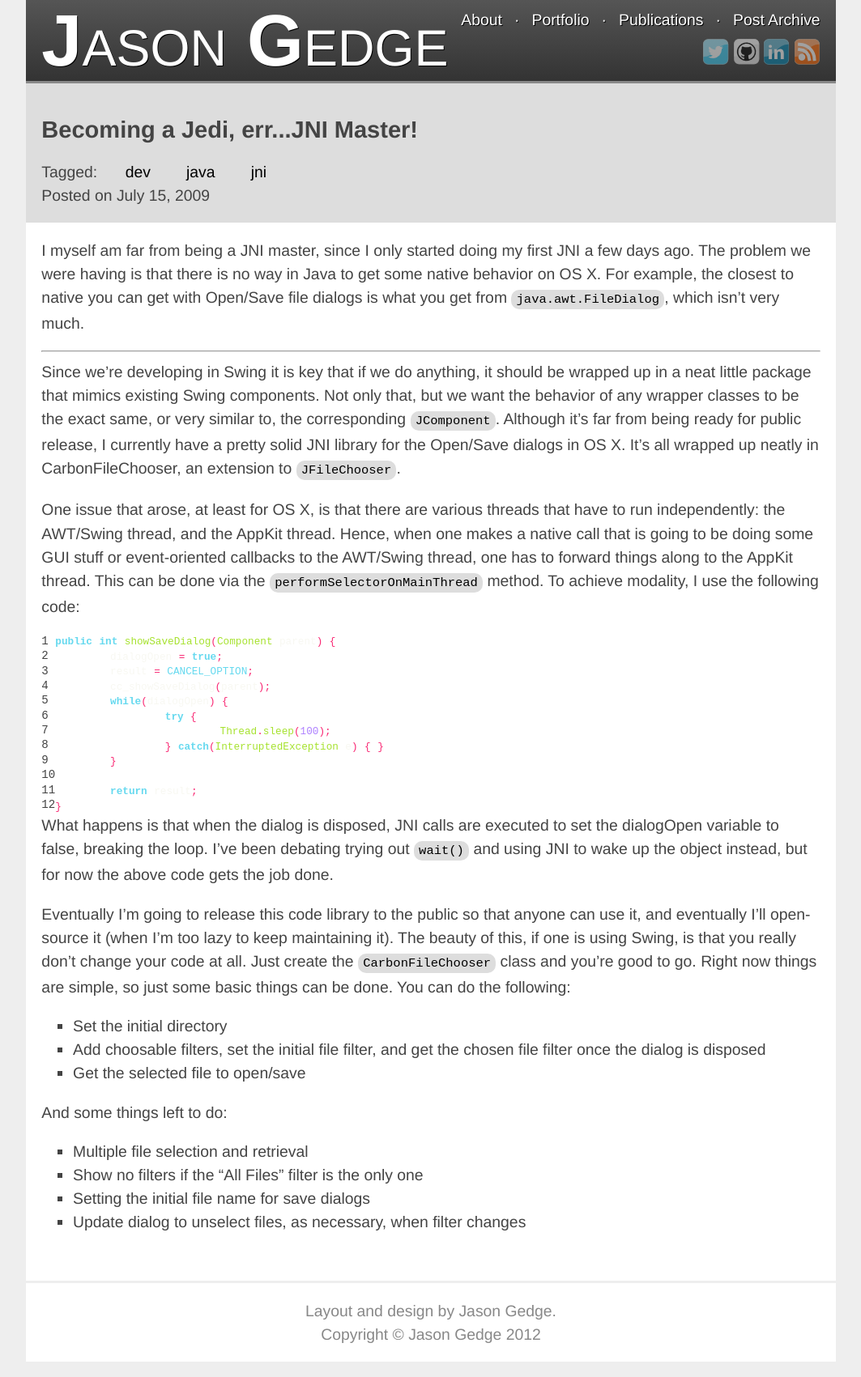
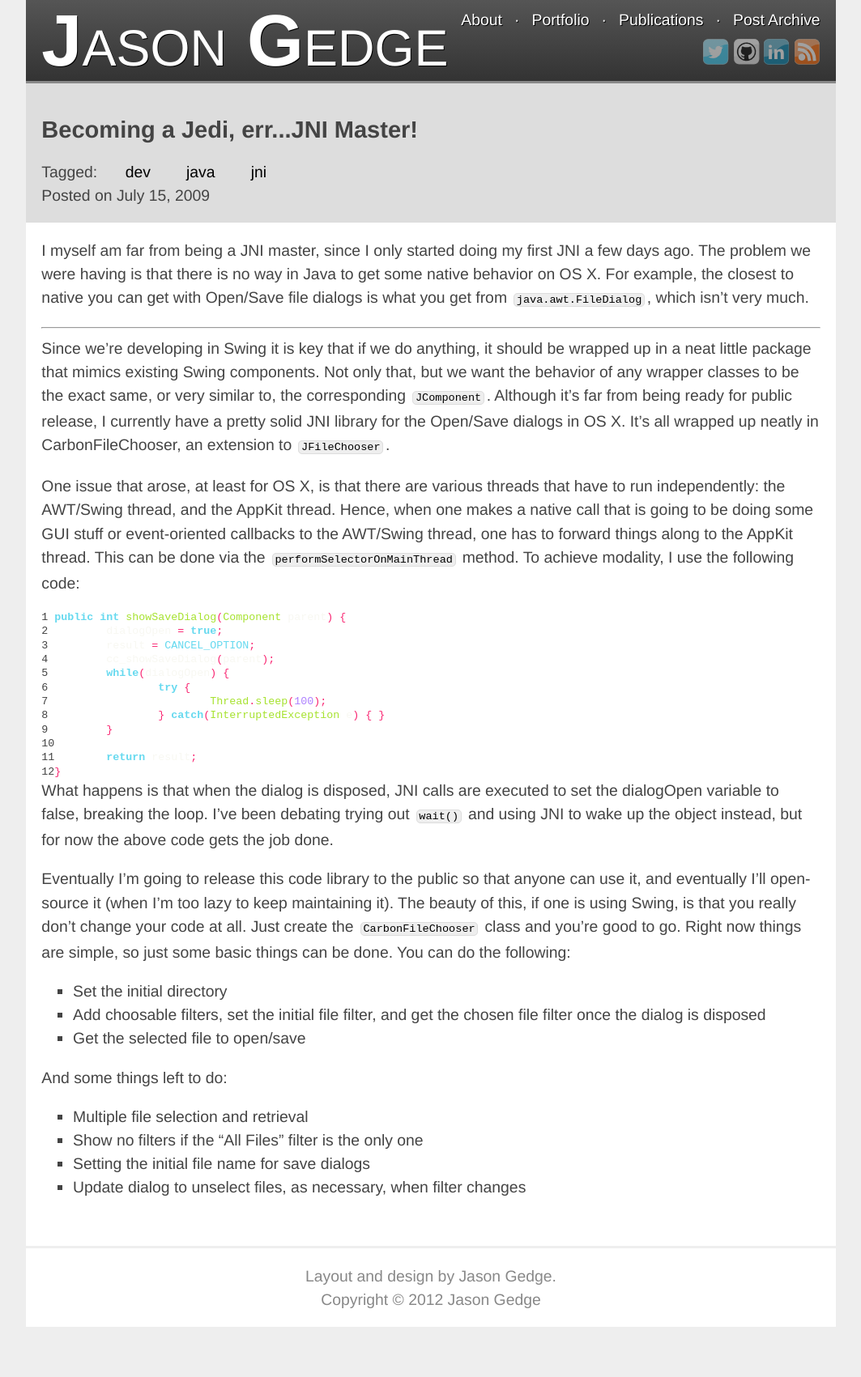
Before and after one commit to thegedge/personal-site, a Jekyll site: the page built from _posts/dev/2009/2009-07-15-becoming-a-jedi-err-jni-master.md, in a window 1280 px wide. Shown: the whole page at 81% size, without its empty margins (108-1171 px from the left). Built offline with Jekyll 4.4.1, drawn with Linux system fonts in a browser that asks for light colours; Markdown is read by kramdown in place of the engine named in the settings; after the commit the page ends 1658 px from its top, so only the background shows below that.

Commit message:
Modify CSS.
Modify Pygments CSS so that table/div-based versions of highlighted code
both look nice. Also, a fixed font-size is used for highlight blocks to
ensure consistency. The primary CSS file is modified to have slightly
nicer inline code blocks.

```diff
--- a/_layouts/default.html
+++ b/_layouts/default.html
@@ -10,10 +10,7 @@
 	<!--[if lt IE 9]>
 	<script src="http://html5shim.googlecode.com/svn/trunk/html5.js"></script>
 	<![endif]-->
-	<!--
-	<link rel="stylesheet" type="text/css" href="http://fonts.googleapis.com/css?family=Source+Sans+Pro:200,300italic,400italic,400,300,600,700,800">
-	<link rel="stylesheet" type="text/css" href="http://fonts.googleapis.com/css?family=Source+Code+Pro:200,300,400,600,700,900">
-	-->
+
 	<script src="http://use.edgefonts.net/source-sans-pro:n1,n2,n3,n4,n5,n6,n7,n8,n9.js"></script>
 	<script src="http://use.edgefonts.net/source-code-pro:n1,n2,n3,n4,n5,n6,n7,n8,n9.js"></script>
 
@@ -49,7 +46,7 @@
 		 ga.src = ('https:' == document.location.protocol ? 'https://ssl' : 'http://www') + '.google-analytics.com/ga.js';
 		 var s = document.getElementsByTagName('script')[0]; s.parentNode.insertBefore(ga, s);
 		 })();
-    </script>
+	</script>
 </head>
 <body class="{{ page.page_id }}">
 	<div class="container">
@@ -75,7 +72,7 @@
 		{{ content }}
 		<footer>
 			<p>Layout and design by Jason Gedge.</p>
-			<p>Copyright &copy; {{ site.author.name }} 2012</p>
+			<p>Copyright &copy; 2012 {{ site.author.name }}</p>
 		</footer>
 	</div>
 </body>
--- a/assets/css/style.css
+++ b/assets/css/style.css
@@ -23,12 +23,15 @@ em           { font-style: italic; }
 small        { font-size: 80%; }
 
 p > code {
-	background-color: #ddd;
-	padding: 0.2em 0.4em;
+	background-color: #eee;
+	border-radius: 5px;
+	border: 1px solid #ddd;
+	padding: 0 0.2em;
+	margin: 0 0.2em;
 	color: #000;
-	border-radius: 10px;
 	font-family: source-code-pro, 'Courier New', monospace;
-	font-size: 80%;
+	font-size: 70%;
+	white-space: nowrap;
 }
 
 /*
```
Also changed, not shown: vendor/css/pygments.css.
